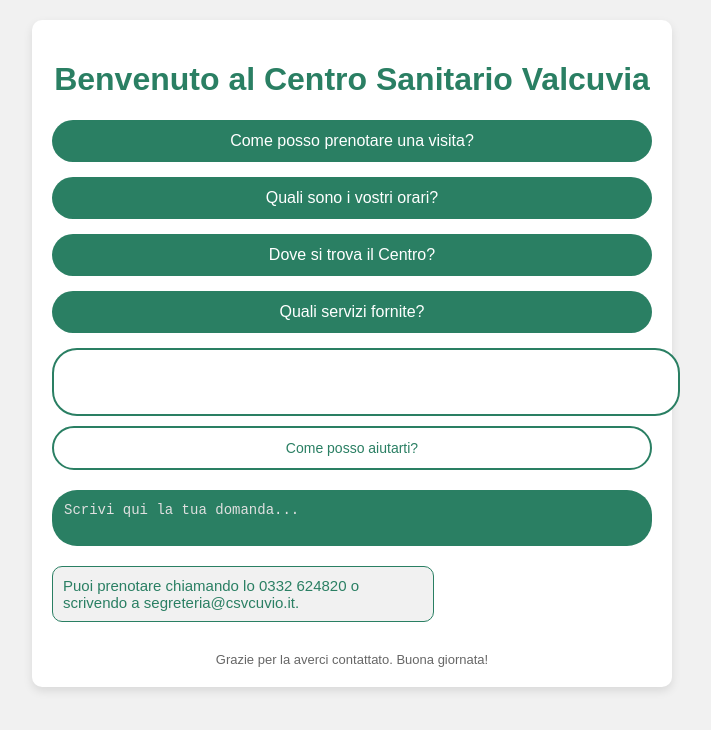
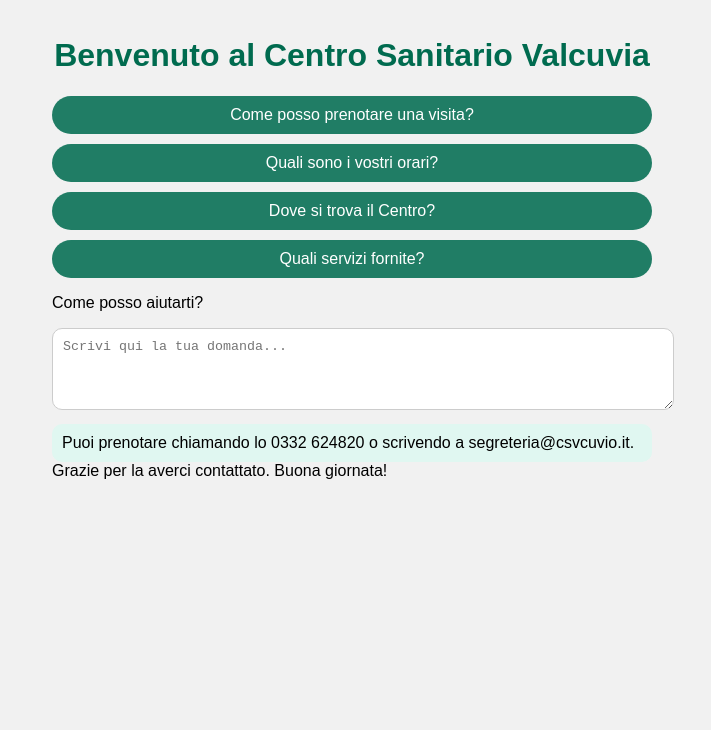
Before and after one commit to RGAdvisor/chatbot-cmvc, a website: page index.html in a window 1280 px wide. Both pictures are taken after a click on the button "Come posso prenotare una visita?". Shown: the whole page, without its empty margins (288-999 px from the left). Drawn offline with Linux system fonts and the light colour scheme.

Commit message:
style.css

```diff
--- a/style.css
+++ b/style.css
@@ -4,127 +4,51 @@ body {
   margin: 0;
   padding: 0;
 }
-
 .container {
   max-width: 600px;
-    margin: 20px auto;
-    padding: 20px;
-    background-color: white;
-    border-radius: 10px;
-    box-shadow: 0 4px 10px rgba(0, 0, 0, 0.1);
+  margin: 0 auto;
+  padding: 1rem;
 }
-
 h1 {
   text-align: center;
-    color: #2a7f63;
+  color: #006b4f;
 }
-
 .button-group {
   display: flex;
   flex-direction: column;
-    gap: 15px;
-    margin-top: 20px;
+  gap: 10px;
+  margin-bottom: 1rem;
 }
-
-.button-group button {
-    background-color: #2a7f63;
-    color: white;
-    font-size: 16px;
-    padding: 12px;
-    border: none;
-    border-radius: 25px;
-    cursor: pointer;
-    transition: background-color 0.3s;
-    width: 100%;
-}
-
-.button-group button:hover {
-    background-color: #1e5e45;
-}
-
-.response-box {
-    background-color: white;
-    border: 2px solid #2a7f63;
-    color: #2a7f63;
-    font-size: 16px;
-    padding: 12px;
-    border-radius: 25px;
-    margin-top: 15px;
-    width: 100%;
-    text-align: center;
-    min-height: 40px;
-}
-
-.input-row {
-    display: flex;
-    justify-content: space-between;
-    margin-top: 10px;
-    gap: 10px;
-}
-
-/* Bottone bianco */
-.assist-button {
-    width: 100%;
-    background-color: white;
-    border: 2px solid #2a7f63;
-    color: #2a7f63;
-    font-size: 14px;
-    border-radius: 25px;
-    padding: 12px;
-    text-align: center;
-    box-sizing: border-box;
-}
-
-/* Textarea */
-.green-textarea {
-    width: 100%;
-    background-color: #2a7f63;
+button {
+  padding: 10px;
+  background-color: #207d65;
   color: white;
   border: none;
   border-radius: 25px;
-    font-size: 14px;
-    padding: 12px;
-    resize: none;
-    box-sizing: border-box;
+  font-size: 1rem;
+  cursor: pointer;
+}
+textarea {
+  width: 100%;
+  height: 60px;
+  padding: 10px;
+  margin-top: 1rem;
+  border-radius: 10px;
+  border: 1px solid #ccc;
+}
+.fixed-answer {
+  min-height: 60px;
+  background-color: white;
+  margin: 1rem 0;
+  padding: 10px;
+  border-radius: 10px;
+  border: 1px solid #ccc;
+  font-size: 0.95rem;
+}
+#chat-container .user-message,
+#chat-container .gpt-response {
+  background-color: #e0f7f1;
+  padding: 10px;
+  border-radius: 10px;
   margin-top: 10px;
 }
-
-.green-textarea::placeholder {
-    color: #e0e0e0;
-}
-
-.chat-container {
-    display: flex;
-    flex-direction: column;
-    gap: 10px;
-    margin-top: 20px;
-}
-
-.user-message,
-.gpt-response {
-    padding: 10px;
-    border-radius: 10px;
-    max-width: 60%;
-    word-wrap: break-word;
-    font-size: 15px;
-}
-
-.user-message {
-    background-color: #2a7f63;
-    color: white;
-    align-self: flex-end;
-}
-
-.gpt-response {
-    background-color: #f1f1f1;
-    border: 1px solid #2a7f63;
-    color: #2a7f63;
-    align-self: flex-start;
-}
-
-footer {
-    text-align: center;
-    margin-top: 30px;
-    font-size: 13px;
-    color: #666;
-}
```
Lines whose indentation alone changed are shown as unchanged.
